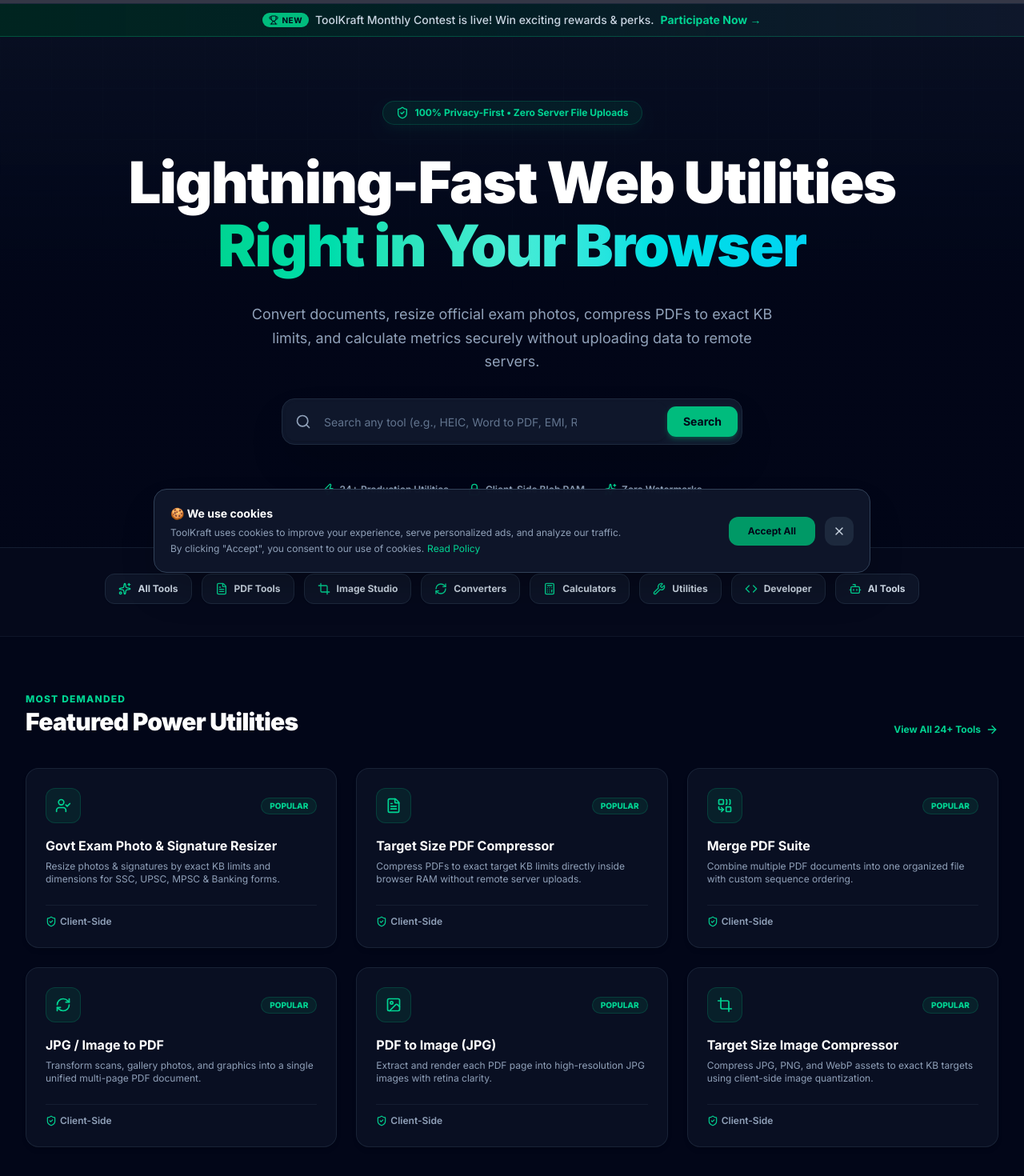
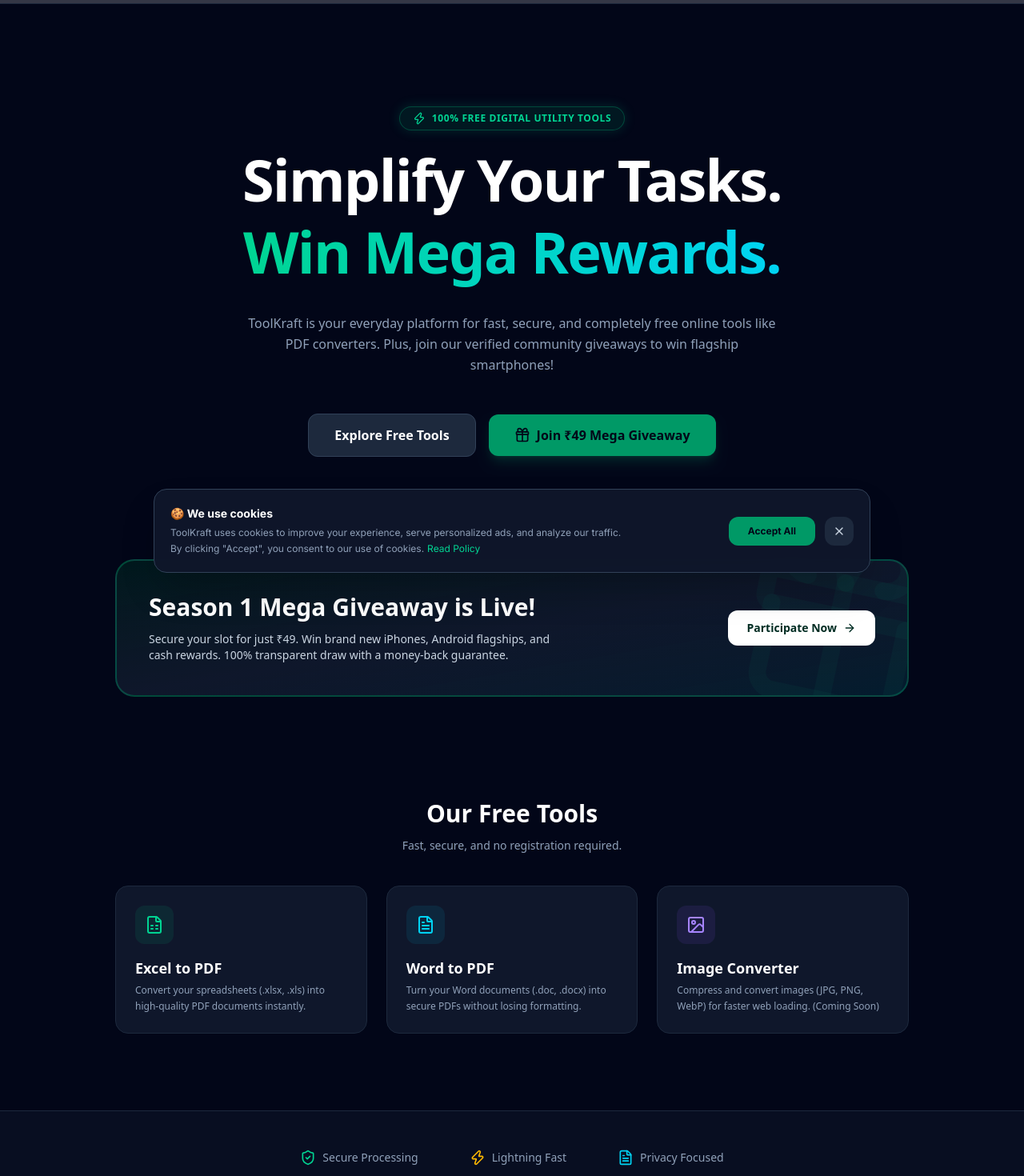
Before and after one commit to atulpatle28/toolnova, a Next.js app: page / in a window 1280 px wide. Shown: the part 60-1530 px from the top of the page at 80% size. Built offline with nearby package versions, Linux system fonts and the light colour scheme.

Commit message:
Pro Update: High-converting modern SaaS Homepage layout

```diff
--- a/app/page.tsx
+++ b/app/page.tsx
@@ -1,183 +1,129 @@
-"use client";
+import Link from "next/link";
+import {
+  ArrowRight,
+  FileSpreadsheet,
+  FileText,
+  Image as ImageIcon,
+  Gift,
+  Zap,
+  ShieldCheck
+} from "lucide-react";
 
-import React, { useState } from "react";
-import Link from "next/link";
-import { motion } from "framer-motion";
-import { ALL_TOOLS, CATEGORIES } from "@/lib/tools-registry";
-import { ToolCard } from "@/app/components/ui/tool-card";
-import { Button } from "@/components/ui/button";
-import { Input } from "@/components/ui/input";
-import { Search, ShieldCheck, Zap, Sparkles, ArrowRight, Lock, Cpu, Trophy } from "lucide-react";
-
-export default function HomePage() {
-  const [searchQuery, setSearchQuery] = useState("");
-
-  const popularTools = ALL_TOOLS.filter((tool) => tool.isPopular).slice(0, 6);
-
+export default function Home() {
   return (
-    <div className="min-h-screen bg-slate-950 text-slate-100 selection:bg-emerald-500 selection:text-slate-950">
-
-      {/* Contest Announcement Banner */}
-      <div className="bg-gradient-to-r from-emerald-950/80 via-teal-950/60 to-slate-900 border-b border-emerald-500/30 py-2.5 px-4 text-center">
-        <div className="max-w-7xl mx-auto flex flex-wrap items-center justify-center gap-2 text-xs sm:text-sm font-medium text-slate-300">
-          <span className="inline-flex items-center gap-1 px-2 py-0.5 rounded-full font-bold bg-emerald-500 text-slate-950 text-[10px] uppercase tracking-wider">
-            <Trophy className="w-3 h-3" /> New
-          </span>
-          <span>ToolKraft Monthly Contest is live! Win exciting rewards &amp; perks.</span>
-          <Link href="/contest" className="font-bold text-emerald-400 hover:underline inline-flex items-center gap-1">
-            Participate Now &rarr;
-          </Link>
-        </div>
-      </div>
+    <div className="min-h-screen bg-slate-950 text-slate-100 font-sans selection:bg-emerald-500 selection:text-slate-950">
 
       {/* Hero Section */}
-      <section className="relative overflow-hidden pt-20 pb-16 px-4 sm:px-6 lg:px-8 border-b border-slate-800/60 bg-gradient-to-b from-slate-900/50 via-slate-950 to-slate-950">
-        <div className="absolute inset-0 bg-[linear-gradient(to_right,#1e293b15_1px,transparent_1px),linear-gradient(to_bottom,#1e293b15_1px,transparent_1px)] bg-[size:4rem_4rem] [mask-image:radial-gradient(ellipse_60%_50%_at_50%_0%,#000_70%,transparent_100%)] pointer-events-none" />
+      <section className="relative px-4 pt-20 pb-16 sm:pt-32 sm:pb-24 max-w-5xl mx-auto text-center space-y-8">
 
-        <div className="max-w-5xl mx-auto text-center relative z-10 space-y-8">
-          <motion.div
-            initial={{ opacity: 0, y: 12 }}
-            animate={{ opacity: 1, y: 0 }}
-            transition={{ duration: 0.4 }}
-            className="inline-flex items-center gap-2 px-4 py-1.5 rounded-full text-xs font-bold bg-emerald-500/10 text-emerald-400 border border-emerald-500/20 shadow-lg shadow-emerald-500/5"
+        <div className="inline-flex items-center gap-2 bg-emerald-500/10 border border-emerald-500/30 text-emerald-400 px-4 py-1.5 rounded-full text-xs font-bold tracking-wider uppercase mb-4 shadow-[0_0_15px_rgba(16,185,129,0.2)]">
+          <Zap className="w-4 h-4" /> 100% Free Digital Utility Tools
+        </div>
+
+        <h1 className="text-4xl sm:text-6xl md:text-7xl font-black tracking-tight text-white leading-tight">
+          Simplify Your Tasks. <br className="hidden sm:block" />
+          <span className="text-transparent bg-clip-text bg-gradient-to-r from-emerald-400 to-cyan-400">
+            Win Mega Rewards.
+          </span>
+        </h1>
+
+        <p className="text-sm sm:text-base text-slate-400 max-w-2xl mx-auto leading-relaxed">
+          ToolKraft is your everyday platform for fast, secure, and completely free online tools like PDF converters. Plus, join our verified community giveaways to win flagship smartphones!
+        </p>
+
+        <div className="flex flex-col sm:flex-row items-center justify-center gap-4 pt-4">
+          <Link
+            href="#tools"
+            className="w-full sm:w-auto bg-slate-800 hover:bg-slate-700 text-white font-bold px-8 py-3.5 rounded-xl transition flex items-center justify-center gap-2 border border-slate-700"
           >
-            <ShieldCheck className="w-4 h-4" /> 100% Privacy-First &bull; Zero Server File Uploads
-          </motion.div>
-
-          <motion.h1
-            initial={{ opacity: 0, y: 16 }}
-            animate={{ opacity: 1, y: 0 }}
-            transition={{ duration: 0.4, delay: 0.1 }}
-            className="text-4xl sm:text-6xl lg:text-7xl font-black tracking-tight text-white leading-[1.1]"
+            Explore Free Tools
+          </Link>
+          <Link
+            href="/contest"
+            className="w-full sm:w-auto bg-emerald-600 hover:bg-emerald-500 text-slate-950 font-black px-8 py-3.5 rounded-xl transition flex items-center justify-center gap-2 shadow-lg shadow-emerald-600/20"
           >
-            Lightning-Fast Web Utilities <br className="hidden sm:inline" />
-            <span className="bg-gradient-to-r from-emerald-400 via-teal-300 to-cyan-400 bg-clip-text text-transparent">
-              Right in Your Browser
-            </span>
-          </motion.h1>
-
-          <motion.p
-            initial={{ opacity: 0, y: 16 }}
-            animate={{ opacity: 1, y: 0 }}
-            transition={{ duration: 0.4, delay: 0.2 }}
-            className="text-base sm:text-lg text-slate-400 max-w-2xl mx-auto font-normal leading-relaxed"
-          >
-            Convert documents, resize official exam photos, compress PDFs to exact KB limits, and calculate metrics securely without uploading data to remote servers.
-          </motion.p>
-
-          {/* Search Box Direct Navigation */}
-          <motion.div
-            initial={{ opacity: 0, y: 16 }}
-            animate={{ opacity: 1, y: 0 }}
-            transition={{ duration: 0.4, delay: 0.3 }}
-            className="max-w-xl mx-auto"
-          >
-            <form
-              onSubmit={(e) => {
-                e.preventDefault();
-                if (searchQuery.trim()) {
-                  window.location.href = `/tools?search=${encodeURIComponent(searchQuery)}`;
-                }
-              }}
-              className="relative flex items-center shadow-2xl rounded-2xl bg-slate-900 border border-slate-800 hover:border-emerald-500/50 transition-all p-1"
-            >
-              <Search className="absolute left-4 w-5 h-5 text-slate-400 pointer-events-none" />
-              <Input
-                type="text"
-                placeholder="Search any tool (e.g., HEIC, Word to PDF, EMI, Resizer)..."
-                value={searchQuery}
-                onChange={(e) => setSearchQuery(e.target.value)}
-                className="pl-12 pr-28 h-12 bg-transparent border-0 text-slate-100 placeholder:text-slate-500 focus-visible:ring-0 focus-visible:outline-none"
-              />
-              <Button type="submit" variant="default" className="h-10 px-5 rounded-xl font-bold bg-emerald-500 text-slate-950 hover:bg-emerald-400">
-                Search
-              </Button>
-            </form>
-          </motion.div>
-
-          {/* Quick Stats / Highlights */}
-          <motion.div
-            initial={{ opacity: 0 }}
-            animate={{ opacity: 1 }}
-            transition={{ duration: 0.5, delay: 0.4 }}
-            className="flex flex-wrap items-center justify-center gap-6 pt-4 text-xs font-semibold text-slate-400"
-          >
-            <span className="flex items-center gap-1.5"><Zap className="w-4 h-4 text-emerald-400" /> 24+ Production Utilities</span>
-            <span className="flex items-center gap-1.5"><Lock className="w-4 h-4 text-emerald-400" /> Client-Side Blob RAM</span>
-            <span className="flex items-center gap-1.5"><Sparkles className="w-4 h-4 text-emerald-400" /> Zero Watermarks</span>
-          </motion.div>
+            <Gift className="w-5 h-5" /> Join ₹49 Mega Giveaway
+          </Link>
         </div>
       </section>
 
-      {/* Categories Quick Bar */}
-      <section className="py-8 px-4 sm:px-6 lg:px-8 border-b border-slate-800/40 bg-slate-900/20">
-        <div className="max-w-7xl mx-auto flex items-center justify-start sm:justify-center gap-3 overflow-x-auto pb-2 scrollbar-none">
-          {CATEGORIES.slice(0, 8).map((cat) => {
-            const Icon = cat.icon;
-            return (
-              <Link
-                key={cat.id}
-                href={`/tools?category=${cat.id}`}
-                className="inline-flex items-center gap-2 px-4 py-2.5 rounded-xl text-xs font-bold bg-slate-900/80 text-slate-300 border border-slate-800 hover:border-emerald-500/40 hover:text-white transition-all whitespace-nowrap shadow-xs"
-              >
-                <Icon className="w-4 h-4 text-emerald-400" />
-                {cat.name}
-              </Link>
-            );
-          })}
+      {/* Featured Giveaway Banner */}
+      <section className="px-4 py-8 max-w-5xl mx-auto">
+        <div className="bg-gradient-to-br from-emerald-950/50 via-slate-900 to-cyan-950/50 border-2 border-emerald-500/30 rounded-3xl p-6 sm:p-10 flex flex-col md:flex-row items-center justify-between gap-6 relative overflow-hidden">
+          <div className="space-y-3 z-10 text-center md:text-left">
+            <h2 className="text-2xl sm:text-3xl font-black text-white">Season 1 Mega Giveaway is Live!</h2>
+            <p className="text-sm text-slate-300 max-w-lg">
+              Secure your slot for just ₹49. Win brand new iPhones, Android flagships, and cash rewards. 100% transparent draw with a money-back guarantee.
+            </p>
+          </div>
+          <Link
+            href="/contest"
+            className="z-10 shrink-0 bg-white text-emerald-950 hover:bg-slate-200 font-black px-6 py-3 rounded-xl transition flex items-center gap-2 text-sm"
+          >
+            Participate Now <ArrowRight className="w-4 h-4" />
+          </Link>
+
+          {/* Background decoration */}
+          <Gift className="absolute -right-10 -bottom-10 w-64 h-64 text-emerald-500/5 rotate-12 pointer-events-none" />
         </div>
       </section>
 
-      {/* Popular Tools Section */}
-      <section className="py-16 px-4 sm:px-6 lg:px-8 max-w-7xl mx-auto space-y-10">
-        <div className="flex flex-col sm:flex-row sm:items-end justify-between gap-4">
-          <div className="space-y-2">
-            <span className="text-xs font-extrabold uppercase tracking-widest text-emerald-400">Most Demanded</span>
-            <h2 className="text-2xl sm:text-3xl font-black text-white tracking-tight">Featured Power Utilities</h2>
-          </div>
-          <Link href="/tools" className="inline-flex items-center gap-1.5 text-xs font-bold text-emerald-400 hover:text-emerald-300 transition-colors">
-            View All 24+ Tools <ArrowRight className="w-4 h-4" />
-          </Link>
+      {/* Free Digital Tools Grid */}
+      <section id="tools" className="px-4 py-16 sm:py-24 max-w-5xl mx-auto space-y-10">
+        <div className="text-center space-y-3">
+          <h2 className="text-3xl font-black text-white">Our Free Tools</h2>
+          <p className="text-sm text-slate-400">Fast, secure, and no registration required.</p>
         </div>
 
-        <div className="grid grid-cols-1 sm:grid-cols-2 lg:grid-cols-3 gap-6">
-          {popularTools.map((tool, index) => (
-            <ToolCard key={tool.id} tool={tool} index={index} />
-          ))}
+        <div className="grid grid-cols-1 sm:grid-cols-2 md:grid-cols-3 gap-6">
+
+          {/* Tool 1 */}
+          <Link href="/excel-to-pdf" className="group p-6 bg-slate-900 border border-slate-800 hover:border-emerald-500/50 rounded-2xl transition space-y-4 relative overflow-hidden block">
+            <div className="w-12 h-12 bg-emerald-500/10 text-emerald-400 rounded-xl flex items-center justify-center group-hover:scale-110 transition-transform">
+              <FileSpreadsheet className="w-6 h-6" />
+            </div>
+            <div>
+              <h3 className="text-lg font-bold text-white mb-1">Excel to PDF</h3>
+              <p className="text-xs text-slate-400 leading-relaxed">Convert your spreadsheets (.xlsx, .xls) into high-quality PDF documents instantly.</p>
+            </div>
+          </Link>
+
+          {/* Tool 2 */}
+          <Link href="/word-to-pdf" className="group p-6 bg-slate-900 border border-slate-800 hover:border-cyan-500/50 rounded-2xl transition space-y-4 relative overflow-hidden block">
+            <div className="w-12 h-12 bg-cyan-500/10 text-cyan-400 rounded-xl flex items-center justify-center group-hover:scale-110 transition-transform">
+              <FileText className="w-6 h-6" />
+            </div>
+            <div>
+              <h3 className="text-lg font-bold text-white mb-1">Word to PDF</h3>
+              <p className="text-xs text-slate-400 leading-relaxed">Turn your Word documents (.doc, .docx) into secure PDFs without losing formatting.</p>
+            </div>
+          </Link>
+
+          {/* Tool 3 */}
+          <Link href="#" className="group p-6 bg-slate-900 border border-slate-800 hover:border-violet-500/50 rounded-2xl transition space-y-4 relative overflow-hidden block">
+            <div className="w-12 h-12 bg-violet-500/10 text-violet-400 rounded-xl flex items-center justify-center group-hover:scale-110 transition-transform">
+              <ImageIcon className="w-6 h-6" />
+            </div>
+            <div>
+              <h3 className="text-lg font-bold text-white mb-1">Image Converter</h3>
+              <p className="text-xs text-slate-400 leading-relaxed">Compress and convert images (JPG, PNG, WebP) for faster web loading. (Coming Soon)</p>
+            </div>
+          </Link>
+
         </div>
       </section>
 
-      {/* Trust & Architecture Section */}
-      <section className="py-16 px-4 sm:px-6 lg:px-8 border-t border-slate-800/60 bg-slate-900/30">
-        <div className="max-w-7xl mx-auto grid grid-cols-1 md:grid-cols-3 gap-8">
-          <div className="p-6 rounded-2xl border border-slate-800 bg-slate-900/50 space-y-3">
-            <div className="w-10 h-10 rounded-xl bg-emerald-500/10 border border-emerald-500/20 flex items-center justify-center text-emerald-400">
-              <ShieldCheck className="w-5 h-5" />
-            </div>
-            <h3 className="text-base font-bold text-white">Absolute Privacy Guarantee</h3>
-            <p className="text-xs text-slate-400 leading-relaxed">
-              Files are processed directly in your device RAM via WebAssembly and HTML5 Canvas. Nothing is ever uploaded to external cloud servers.
-            </p>
+      {/* Trust Section */}
+      <section className="border-t border-slate-800 bg-slate-900/50">
+        <div className="max-w-5xl mx-auto px-4 py-12 flex flex-col md:flex-row items-center justify-center gap-8 md:gap-16 text-slate-400 text-sm font-medium">
+          <div className="flex items-center gap-2">
+            <ShieldCheck className="w-5 h-5 text-emerald-400" /> Secure Processing
           </div>
-
-          <div className="p-6 rounded-2xl border border-slate-800 bg-slate-900/50 space-y-3">
-            <div className="w-10 h-10 rounded-xl bg-emerald-500/10 border border-emerald-500/20 flex items-center justify-center text-emerald-400">
-              <Cpu className="w-5 h-5" />
-            </div>
-            <h3 className="text-base font-bold text-white">Zero Server Latency</h3>
-            <p className="text-xs text-slate-400 leading-relaxed">
-              Experience instant file conversion speeds without queuing delays or upload bandwidth caps. Built for maximum web performance.
-            </p>
+          <div className="flex items-center gap-2">
+            <Zap className="w-5 h-5 text-amber-400" /> Lightning Fast
           </div>
-
-          <div className="p-6 rounded-2xl border border-slate-800 bg-slate-900/50 space-y-3">
-            <div className="w-10 h-10 rounded-xl bg-emerald-500/10 border border-emerald-500/20 flex items-center justify-center text-emerald-400">
-              <Sparkles className="w-5 h-5" />
-            </div>
-            <h3 className="text-base font-bold text-white">Free &amp; Unlimited Access</h3>
-            <p className="text-xs text-slate-400 leading-relaxed">
-              No subscription paywalls, login requirements, or artificial daily export limits. Use every utility as much as you need.
-            </p>
+          <div className="flex items-center gap-2">
+            <FileText className="w-5 h-5 text-cyan-400" /> Privacy Focused
           </div>
         </div>
       </section>
```
